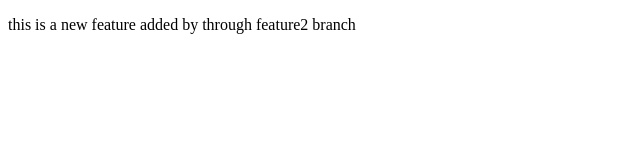
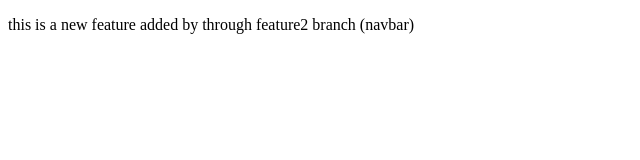
Before and after one commit to sangyapucharankumar/addedlocalrepoforsecondtime, a plain HTML site: page index.html in a window 1280 px wide. Shown: the full height of the page, 0-640 px from the left. Drawn offline with Linux system fonts and the light colour scheme.

Commit message:
file modified to modify line by adding navbar in html file using feature branch.

```diff
--- a/index.html
+++ b/index.html
@@ -7,7 +7,7 @@
 </head>
 <body>
 
-    <p>this is a new feature added by through feature2 branch</p>
+    <p>this is a new feature added by through feature2 branch (navbar)</p>
 
 </body>
 </html>
```
